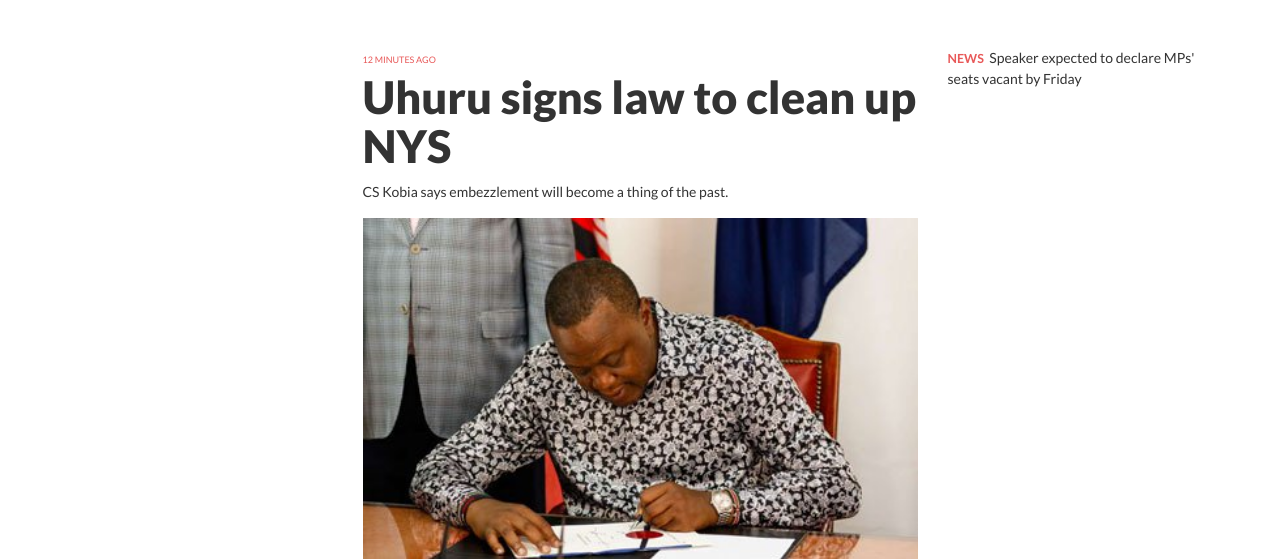
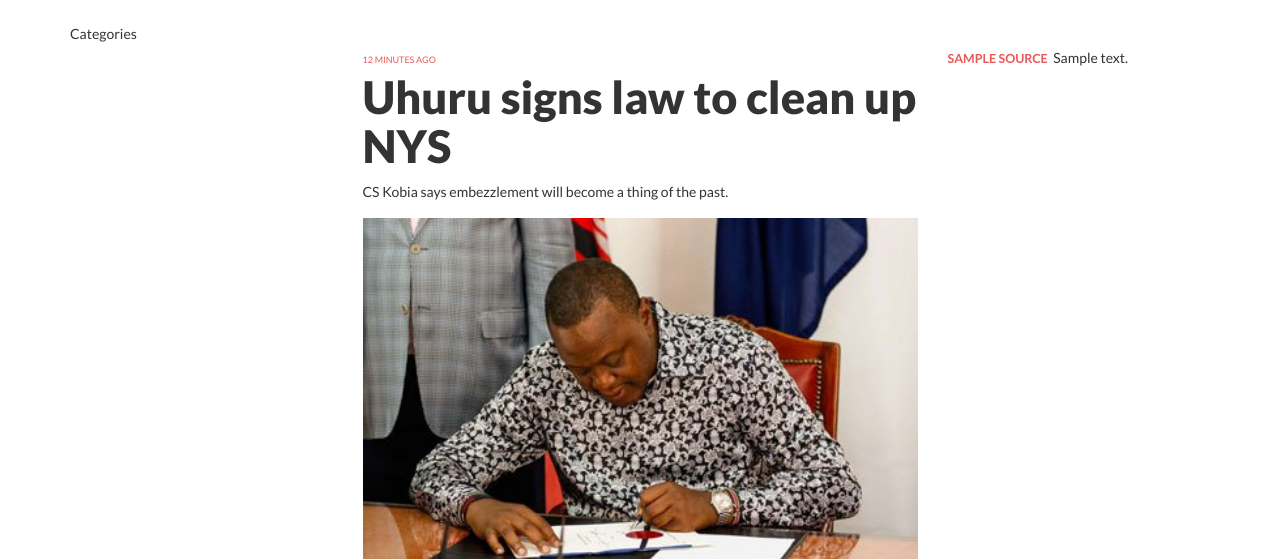
Before and after one commit to YomZsamora/News-Highlight, a Flask app: template app/templates/index.html in a window 1280 px wide. Shown: the part 82-641 px from the top of the page. Run offline with Flask 2, Linux system fonts and the light colour scheme; the template is opened without the code that fills it: most values are stand-ins (such as "Sample title", 1, 10 or a date in 2020); grey boxes marked "Sample" are stand-in pictures; parts of the project's set-up code (start-up, migrations or seed data) failed here and were passed over; some libraries are stand-ins or nearby versions.

Commit message:
Start of news categories section design.

```diff
--- a/app/templates/index.html
+++ b/app/templates/index.html
@@ -28,7 +28,13 @@
 		</div>
 		<!-- <h1>News Highlights</h1> -->
 		<div class="row">
-			<div class="col-md-3"></div>
+			<div class="col-md-3">
+				<div class="categories-header">
+					<div class="tab">
+						<span class="icon most-read-icon"></span>Categories
+					</div>
+				</div>
+			</div>
 			<div class="col-md-6">
 				<div class="story-highlight top-highlight">
 					<h6>12&nbsp;minutes&nbsp;ago</h6>
@@ -54,10 +60,12 @@
 			</div>
 			<div class="col-md-3">
 				<div class="sidebar-right">
-					<li class="story-highlight sources-highlight">
-						<a href=""><span>News</span></a>&nbsp;
-						<a href="">Speaker expected to declare MPs' seats vacant by Friday</a>
+					{% for source in sources %}
+					<li class="story-highlight sources-highlight line-clamp-2">
+						<a href="{{ source.source_url }}"><span>{{ source.name }}</span></a>&nbsp;
+						<a href="{{ source.source_url }}">{{ source.description }}</a>
 					</li>
+					{% endfor %}
 				</div>
 			</div>
 		</div>
--- a/app/views.py
+++ b/app/views.py
@@ -1,6 +1,6 @@
 from flask import render_template
 from app import app
-from .request import get_news
+from .request import get_news,get_sources
 
 # Views
 @app.route('/')
@@ -11,4 +11,5 @@ def index():
     '''
     title = 'Home - News Highlight'
     country_news = get_news('us')
-    return render_template('index.html', title = title, country = country_news)
+    news_source = get_sources()
+    return render_template('index.html', title = title, country = country_news, sources = news_source)
```
Also changed, not shown: app/request.py (+21 -2 lines).
